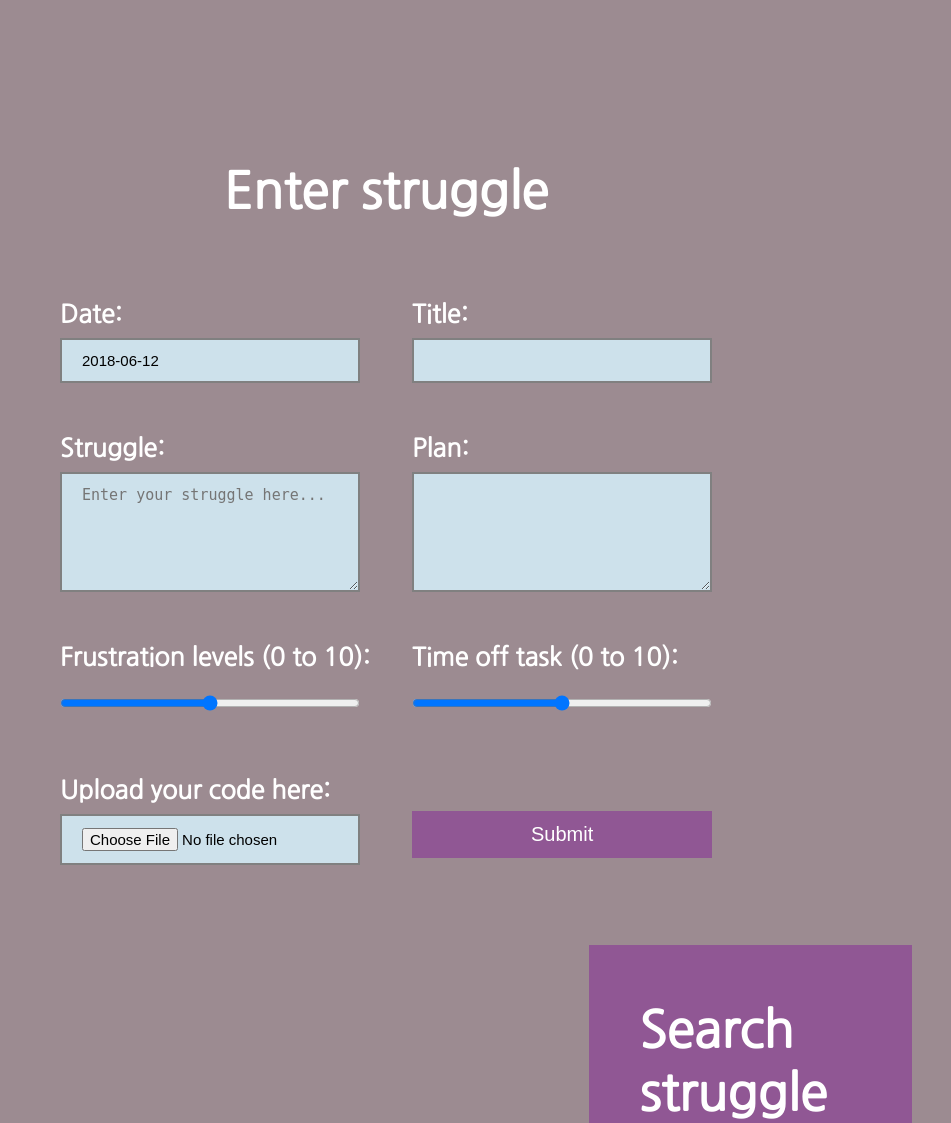
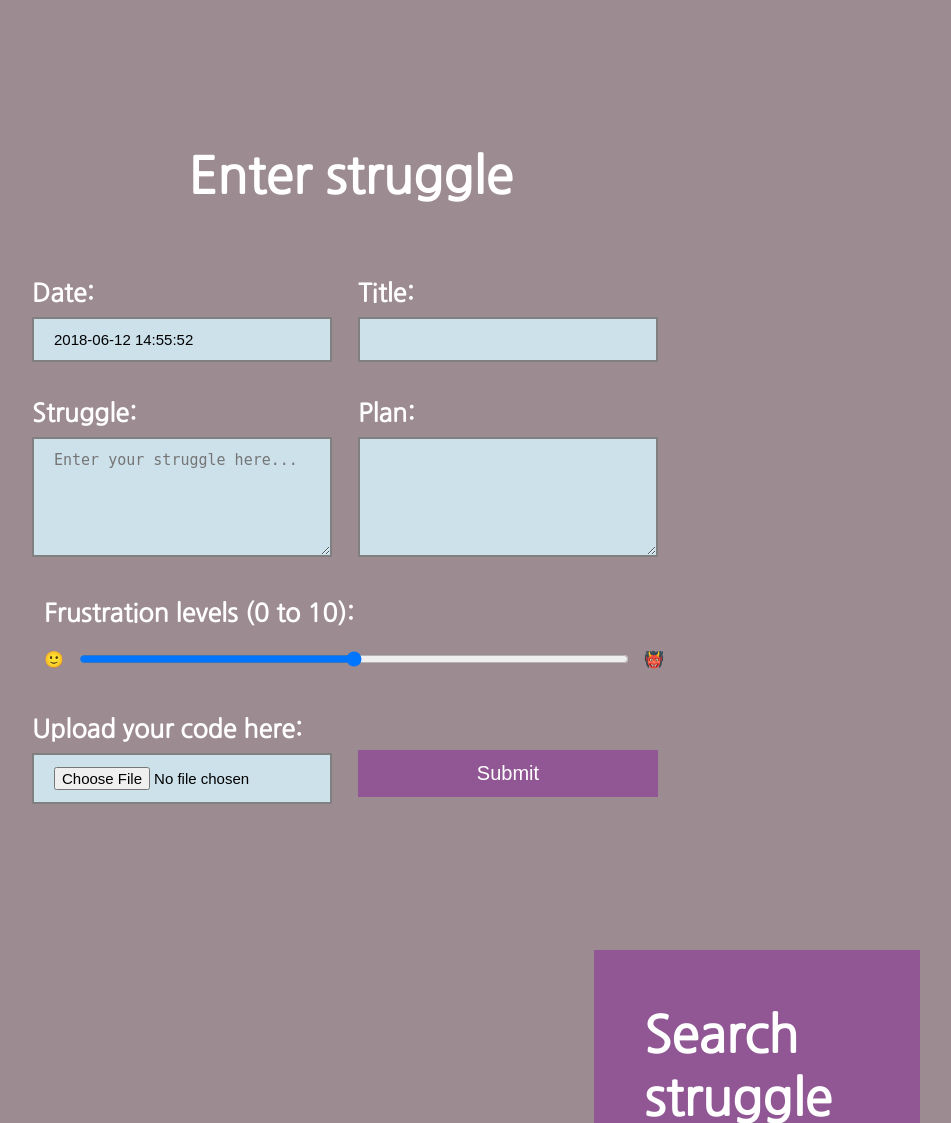
Before and after one commit to Katy600/progress-tracker, a Django app: page /struggles/input in a window 1280 px wide. Shown: the top 1123 px of the page, without its empty margins (180-1131 px from the left). Run offline with Django 3.2, Linux system fonts and the light colour scheme.

Commit message:
Remove off task in form and stretch frustration levels accross both columns. Add an imoji at both ends.

```diff
--- a/struggle_input/admin.py
+++ b/struggle_input/admin.py
@@ -5,7 +5,7 @@ from .models import StruggleData
 # admin.site.register(StruggleData)
 
 class StruggleDataAdmin(admin.ModelAdmin):
-    list_display = ('date', 'title', 'struggle', 'plan', 'frustration_level', 'time_off_task', 'code_screen_shot')
-    fields = [('title', 'date'), 'struggle', 'plan', ('frustration_level', 'time_off_task', 'code_screen_shot')]
+    list_display = ('time_started', 'title', 'struggle', 'plan', 'frustration_level', 'learning_level', 'code_screen_shot', 'review_learning', 'time_ended', 'struggle_in_progess', 'helpful_link')
+    fields = [('title', 'time_started'), 'struggle', 'plan', ('frustration_level', 'learning_level', 'code_screen_shot'), 'review_learning', ('time_ended', 'helpful_link' ), 'struggle_in_progess']
 
 admin.site.register(StruggleData, StruggleDataAdmin)
--- a/struggle_input/forms.py
+++ b/struggle_input/forms.py
@@ -3,15 +3,15 @@ import datetime
 from django.forms.widgets import NumberInput
 from django.forms import ModelForm
 from .models import StruggleData
-from datetime import date
+from datetime import date, timedelta
 
 
 class StruggleModelForm(ModelForm):
 	frustration_level = forms.IntegerField(label='Frustration level (rate 0 to 10)', widget=NumberInput(attrs={'type':'range',  'step': '1', 'max':'10', 'min':'0', 'value': '5'}))
-	time_off_task = forms.IntegerField(label='Time off task (rate 0 to 10)', widget=NumberInput(attrs={'type':'range',  'step': '1', 'max':'10', 'min':'0', 'value': '5'}))
+	learning_level = forms.IntegerField(required=False, label='Learning level (rate 0 to 10)', widget=NumberInput(attrs={'type':'range',  'step': '1', 'max':'10', 'min':'0', 'value': '5'}))
 	struggle = forms.CharField(widget=forms.Textarea(attrs={'placeholder': 'Enter your struggle here...'}))
 
 	class Meta:
 		model = StruggleData
-		fields = ['title', 'date', 'struggle', 'plan', 'frustration_level', 'time_off_task', 'code_screen_shot']
-		ordering = ['-priority', 'date']
+		fields = ['title', 'time_started', 'time_ended', 'struggle', 'plan', 'frustration_level', 'learning_level', 'code_screen_shot', 'review_learning','struggle_in_progess', 'helpful_link']
+		ordering = ['-priority', 'time_started']
--- a/struggle_input/models.py
+++ b/struggle_input/models.py
@@ -1,5 +1,5 @@
 from django.db import models
-from datetime import date
+from datetime import date, timedelta, datetime
 from django.forms.widgets import NumberInput
 from django.core.validators import *
 from django.core.files.base import ContentFile
@@ -9,15 +9,19 @@ import glob
 
 class StruggleData(models.Model):
 	title = models.CharField(max_length=40)
-	date = models.DateField(default=date.today)
+	time_started = models.DateTimeField(default=datetime.now)
+	time_ended = models.DateTimeField(blank=True, null=True)
 	struggle = models.TextField()
 	plan = models.TextField(verbose_name ='plan of action')
 	frustration_level = models.IntegerField(verbose_name="frustration level (Rate 0 to 10)")
-	time_off_task = models.IntegerField(verbose_name="time off task (Rate 0 to 10)")
+	learning_level = models.IntegerField(verbose_name="learning level (Rate 0 to 10)", blank=True, null=True)
 	code_screen_shot = models.FileField(blank=True, null=True)
+	review_learning = models.TextField(blank=True, null=True)
+	struggle_in_progess = models.BooleanField(default=True)
+	helpful_link = models.URLField(blank=True, null=True)
 
 	def __str__(self):
-		return 'Title: %s, Date: %s, Struggle: %s, Plan: %s, Frustration Level: %s, Time Off Task: %s' % (self.title, self.date, self.struggle, self.plan, self.frustration_level, self.time_off_task)
+		return 'Title: %s, Date: %s, Struggle: %s, Plan: %s, Frustration Level: %s, Learning Level: %s, Review Learning: %s, Time spent on struggle: %s, Struggle in progress: %s, Helpful link: %s ' % (self.title, self.time_started, self.struggle, self.plan, self.frustration_level, self.learning_level, self.review_learning, self.time_ended, self.struggle_in_progess, self.helpful_link )
 
 	class Meta:
-		ordering = ["-date", "title"]
+		ordering = ["-time_started", "title"]
--- a/struggle_input/static/css/struggle.css
+++ b/struggle_input/static/css/struggle.css
@@ -2,6 +2,8 @@
 body {
   background-color: #9C8B91;
   font-family: 'Nanum Gothic', sans-serif;
+  margin: 0px;
+  padding: 0px;
 }
 
 p {
@@ -90,6 +92,14 @@ input[id=submit]:hover {
   background-color: #785794;
 }
 
+input[id=id_frustration_level] {
+  width: 550px;
+  height: 20px;
+}
+
+.frustration-level {
+  padding-right: 20px;
+}
 
 .main-headings {
   text-align: center;
@@ -124,8 +134,8 @@ input[id=submit]:hover {
 }
 
 .enter-struggle-table td {
-  padding: 10px;
-  padding-left: 30px;
+  padding: 3px;
+  padding-left: 10px;
 }
 
 .struggle-details-page p {
@@ -145,3 +155,8 @@ input[id=submit]:hover {
 .struggle-details-page {
   padding: 20px;
 }
+
+.errors {
+  color: red;
+  list-style-type: none;
+}
--- a/struggle_input/templates/struggle_input/struggle_form.html
+++ b/struggle_input/templates/struggle_input/struggle_form.html
@@ -17,14 +17,18 @@
         <tr>
           <td colspan="2" class="main-headings"><h1>Enter struggle</h1></td>
         </tr>
-          {% if form.errors %}
-            <p class="errors">Please correct the error{{ form.errors|pluralize }} below.</p>
-          {% endif %}
+        <tr>
+          <td colspan="2">
+            {% if form.errors %}
+              <p class="errors">Please correct the error below.{{ form.errors }}.</p>
+            {% endif %}
+          </td>
+        </tr>
         <tr>
           <td>
-            {{ form.date.errors }}<br>
-              <label for="id_date">Date:</label><br>
-            {{ form.date }}
+            {{ form.time_started.errors }}<br>
+              <label for="id_time_started">Date:</label><br>
+            {{ form.time_started }}
           </td>
           <td>
             {{ form.title.errors }}<br>
@@ -45,15 +49,22 @@
           </td>
         </tr>
         <tr>
-          <td>
-            {{ form.frustration_level.errors }}<br>
-              <label for="id_frustration_level">Frustration levels (0 to 10):</label><br>
-            {{ form.frustration_level }}
-          </td>
-          <td>
-            {{ form.time_off_task.errors }}<br>
-              <label for="id_time_off_task">Time off task (0 to 10):</label><br>
-            {{ form.time_off_task }}
+          <td colspan="2">
+            <table>
+              <tr>
+                <td colspan="3" class="frustration-level">
+                 {{ form.frustration_level.errors }}<br>
+                    <label for="id_frustration_level">Frustration levels (0 to 10):</label>
+                </td>
+              </tr>
+              <tr>
+                <td>🙂</td>
+                <td class="frustration-level">
+                  {{ form.frustration_level }}
+                </td>
+                <td>👹</td>
+              </tr>
+            </table>
           </td>
         </tr>
         <tr>
```
Also changed, not shown: struggle_input/templates/struggle_input/struggle-detail.html (+8 -7 lines), struggle_input/migrations/0001_initial.py, struggle_input/migrations/0002_auto_20180606_1154.py (deleted), struggle_input/migrations/0002_auto_20180621_1332.py (added), struggle_input/migrations/0003_auto_20180606_1312.py (deleted), struggle_input/migrations/0003_auto_20180621_1719.py (added), struggle_input/migrations/0004_auto_20180622_1015.py (added).
